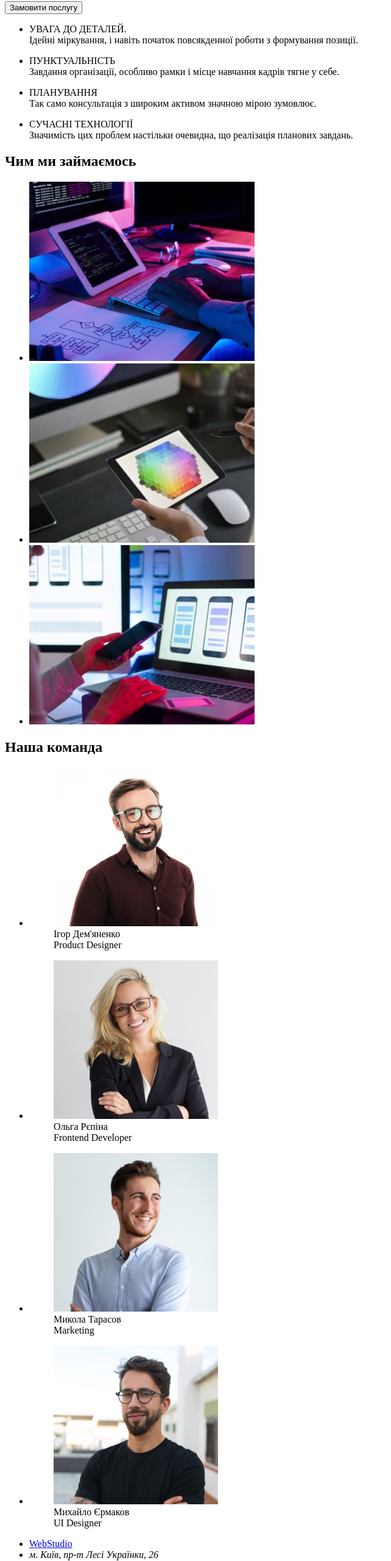
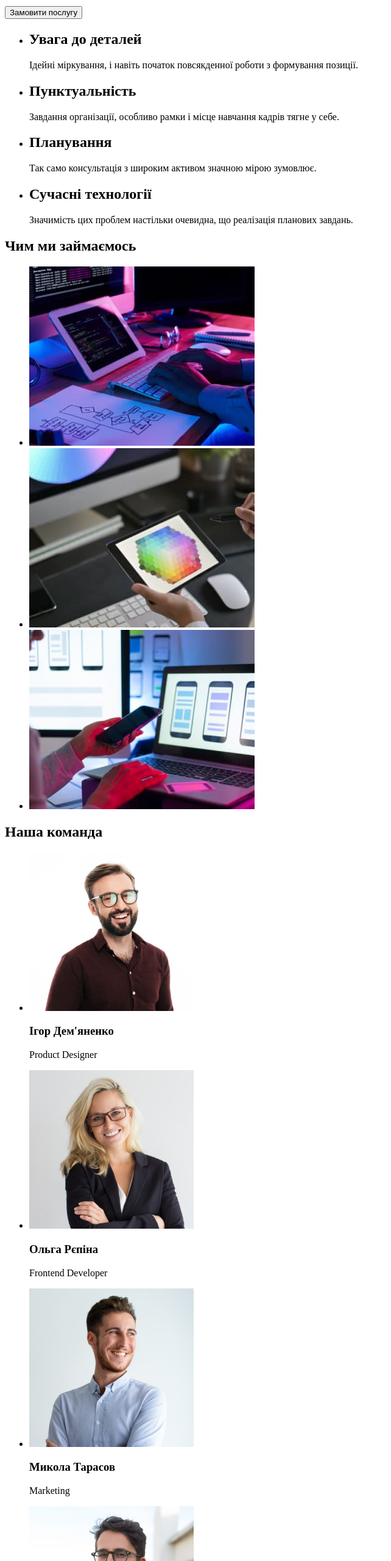
Before and after one commit to anthonyhorvat/goit-markup-hw-01, a plain HTML site: page index.html in a window 1280 px wide. Shown: the part 200-2760 px from the top of the page at 61% size, without its empty margins (0-642 px from the left). Drawn offline with Linux system fonts and the light colour scheme.

Commit message:
Виправляє помилки
Виправляє допущені раніше помилки, а саме:
-заголовки
-секції
-адреса зображення
-футер

```diff
--- a/index.html
+++ b/index.html
@@ -7,117 +7,111 @@
 <body>
     <header>
         <nav>
+            <a href="/">WebStudio</a>
             <ul>
-                <li><a href="#">WebStudio</a></li>
-                <li><a href="#">Студія</a></li>
-                <li><a href="#">Портфоліо</a></li>
-                <li><a href="#">Контакти</a></li>
+                <li><a href="">Студія</a></li>
+                <li><a href="">Портфоліо</a></li>
+                <li><a href="">Контакти</a></li>
             </ul>
         </nav>
 
-        <a href="#">info@devstudio.com</a>
-        <a href="#">+38 096 111 11 11</a>
+        <a href="mailto:info@devstudio.com">info@devstudio.com</a>
+        <a href="tel:0961111111">+38 096 111 11 11</a>
     </header>
 
 
     <main>
+        <div>
          <h1>Ефективні рішення для вашого бізнесу</h1>
          <button type="button">Замовити послугу</button>
+        </div>
 
+        <section>
           <ul>
             <li>
+                <h2>Увага до деталей</h2>
                 <p>
-                   УВАГА ДО ДЕТАЛЕЙ.<br>
                     Ідейні міркування, і навіть початок повсякденної роботи з формування позиції.
                 </p>
             </li>
             <li>
+                <h2>Пунктуальність</h2>
                 <p>
-                    ПУНКТУАЛЬНІСТЬ<br>
                     Завдання організації, особливо рамки і місце навчання кадрів тягне у себе.
                 </p>
             </li>
             <li>
+                <h2>Планування</h2>
                 <p>
-                    ПЛАНУВАННЯ<br>
                     Так само консультація з широким активом значною мірою зумовлює.
                 </p>
             </li>
             <li>
+                <h2>Сучасні технології</h2>
                 <p>
-                    СУЧАСНІ ТЕХНОЛОГІЇ<br>
                     Значимість цих проблем настільки очевидна, що реалізація планових завдань.
                 </p>
             </li>
           </ul>
+        </section>
 
+
+        <section>
          <h2>Чим ми займаємось</h2>
           <ul>
             <li>
-                <img src="/goit-markup-hw-01/images/img1.jpg" width="370" alt="typing-picture">
+                <img src="./images/img1.jpg" width="370" alt="typing-picture">
             </li>
             <li>
-                <img src="/goit-markup-hw-01/images/img2.jpg" width="370" alt="smartphone-picture">
+                <img src="./images/img2.jpg" width="370" alt="smartphone-picture">
             </li>
             <li>
-                <img src="/goit-markup-hw-01/images/img3.jpg" width="370" alt="palette-picture">
+                <img src="./images/img3.jpg" width="370" alt="palette-picture">
             </li>
           </ul>
+        </section>
 
+
+
+        <section>
          <h2>Наша команда</h2>
          <ul>
             <li>
-                <figure>
-                    <img src="/goit-markup-hw-01/images/img4.jpg" width="270" alt="Product Designer">
-                    <figcaption>
-                    Ігор Дем'яненко<br>
-                    Product Designer
-                    </figcaption>
-                </figure>
+                <img src="./images/img4.jpg" width="270" alt="Product Designer">
+                <h3>Ігор Дем'яненко</h3>
+                <p>Product Designer</p>
             </li>
 
             <li>
-                <figure>
-                   <img src="/goit-markup-hw-01/images/img5.jpg" width="270" alt="Frontend Developer">
-                   <figcaption>
-                   Ольга Рєпіна<br>
-                   Frontend Developer
-                   </figcaption>
-                </figure>
+                <img src="./images/img5.jpg" width="270" alt="Frontend Developer">
+                <h3>Ольга Рєпіна</h3>
+                <p>Frontend Developer</p>
             </li>
 
             <li>
-                <figure>
-                   <img src="/goit-markup-hw-01/images/img6.jpg" width="270" alt="Marketing">
-                   <figcaption>
-                   Микола Тарасов<br>
-                   Marketing
-                   </figcaption>
-                </figure>
+                <img src="./images/img6.jpg" width="270" alt="Marketing">
+                <h3>Микола Тарасов</h3>
+                <p>Marketing</p>
             </li>
 
             <li>
-                <figure>
-                    <img src="/goit-markup-hw-01/images/img7.jpg" width="270" alt="UI Designer">
-                    <figcaption>
-                    Михайло Єрмаков<br>
-                    UI Designer
-                    </figcaption>
-                </figure>
+                <img src="./images/img7.jpg" width="270" alt="UI Designer">
+                <h3>Михайло Єрмаков</h3>
+                <p>UI Designer</p>
             </li>
           </ul>
+        </section>
     </main>
 
 
 
     <footer>
+        <a href="/">WebStudio</a>
+
+        <address>
           <ul>
             <li>
-                <a href="#">WebStudio</a>
-            </li>
-
-            <li>
-                <address>м. Київ, пр-т Лесі Українки, 26</address>
+                <a href="https://goo.gl/maps/uwqA6wS43bjGLCaNA" target="_blank" rel="noopener noreferrer" >м. Київ, пр-т Лесі Українки, 26</a>
             </li>
 
             <li>
@@ -128,6 +122,7 @@
                 <a href="tel:0961111111"> 096 111 11 11</a>
             </li>
           </ul>
+       </address>
     </footer>
 </body>
 </html>
```
Also changed, not shown: 1 other file. Lines whose indentation alone changed are shown as unchanged.
